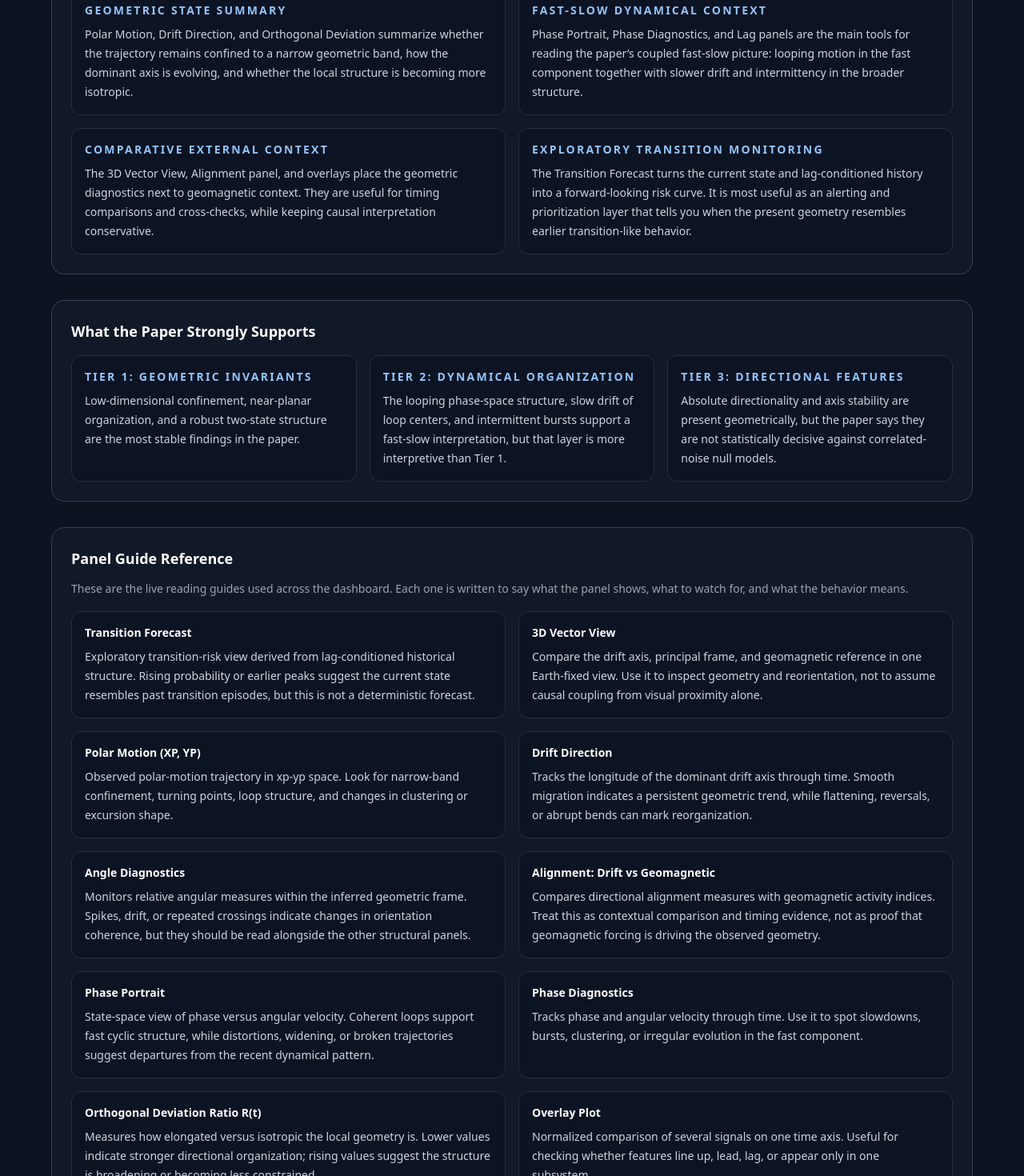
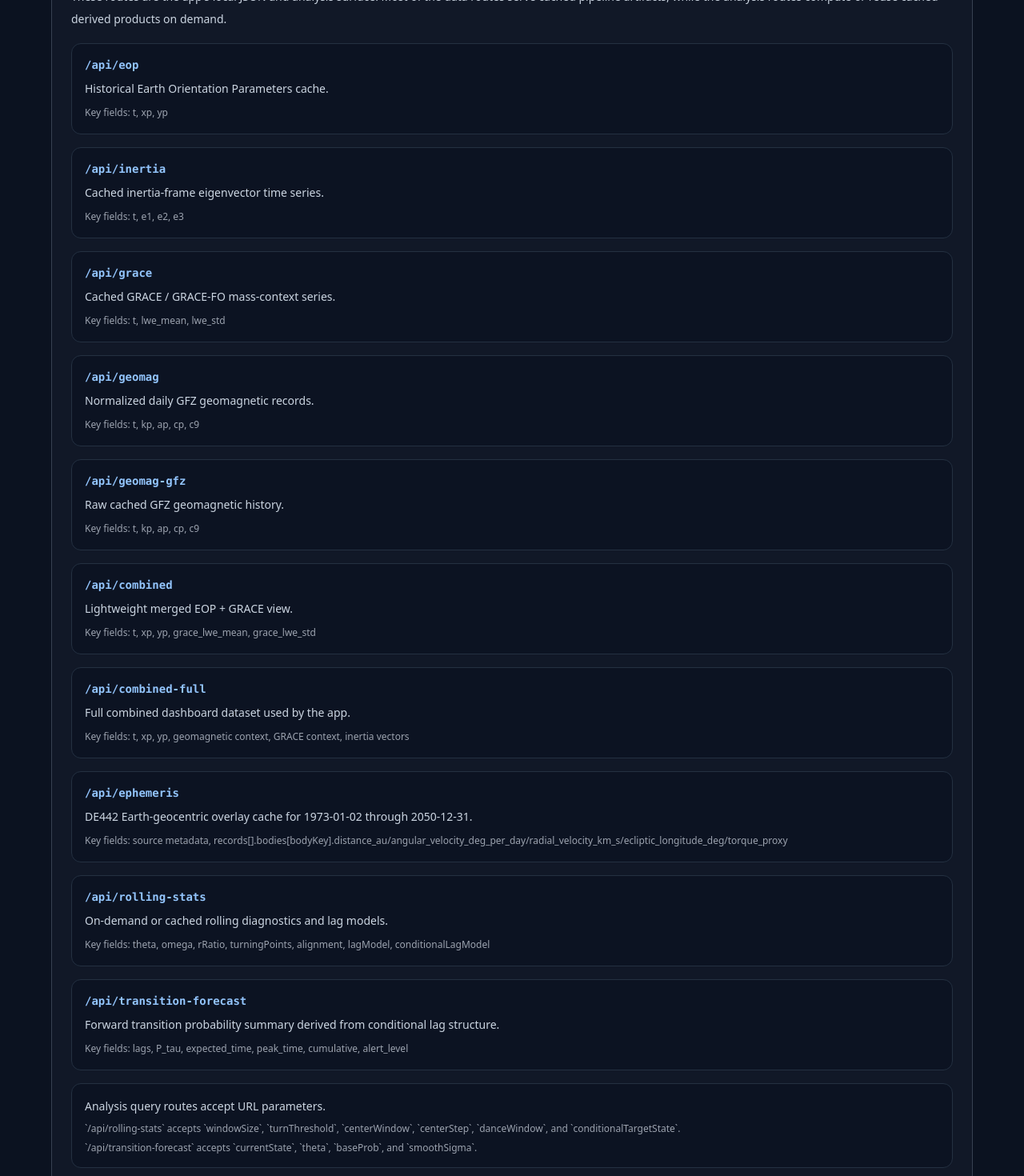
Before and after one commit to nobulart/drift, a Next.js app: page /docs in a window 1280 px wide. Shown: the part 2240-3710 px from the top of the page at 80% size. Built offline with nearby package versions, Linux system fonts and the light colour scheme.

Commit message:
Document API endpoints

```diff
--- a/src/app/docs/page.tsx
+++ b/src/app/docs/page.tsx
@@ -45,6 +45,59 @@ const pipelineSteps = [
   'Compute drift, rolling diagnostics, lag models, and forecast inputs.',
   'Serve combined artifacts through API routes and prebuilt data files.',
   'Render synchronized interactive panels in the browser.',
+];
+
+const apiRows = [
+  {
+    route: '/api/eop',
+    purpose: 'Historical Earth Orientation Parameters cache.',
+    fields: 't, xp, yp',
+  },
+  {
+    route: '/api/inertia',
+    purpose: 'Cached inertia-frame eigenvector time series.',
+    fields: 't, e1, e2, e3',
+  },
+  {
+    route: '/api/grace',
+    purpose: 'Cached GRACE / GRACE-FO mass-context series.',
+    fields: 't, lwe_mean, lwe_std',
+  },
+  {
+    route: '/api/geomag',
+    purpose: 'Normalized daily GFZ geomagnetic records.',
+    fields: 't, kp, ap, cp, c9',
+  },
+  {
+    route: '/api/geomag-gfz',
+    purpose: 'Raw cached GFZ geomagnetic history.',
+    fields: 't, kp, ap, cp, c9',
+  },
+  {
+    route: '/api/combined',
+    purpose: 'Lightweight merged EOP + GRACE view.',
+    fields: 't, xp, yp, grace_lwe_mean, grace_lwe_std',
+  },
+  {
+    route: '/api/combined-full',
+    purpose: 'Full combined dashboard dataset used by the app.',
+    fields: 't, xp, yp, geomagnetic context, GRACE context, inertia vectors',
+  },
+  {
+    route: '/api/ephemeris',
+    purpose: 'DE442 Earth-geocentric overlay cache for 1973-01-02 through 2050-12-31.',
+    fields: 'source metadata, records[].bodies[bodyKey].distance_au/angular_velocity_deg_per_day/radial_velocity_km_s/ecliptic_longitude_deg/torque_proxy',
+  },
+  {
+    route: '/api/rolling-stats',
+    purpose: 'On-demand or cached rolling diagnostics and lag models.',
+    fields: 'theta, omega, rRatio, turningPoints, alignment, lagModel, conditionalLagModel',
+  },
+  {
+    route: '/api/transition-forecast',
+    purpose: 'Forward transition probability summary derived from conditional lag structure.',
+    fields: 'lags, P_tau, expected_time, peak_time, cumulative, alert_level',
+  },
 ];
 
 export default function DocsPage() {
@@ -179,6 +232,33 @@ export default function DocsPage() {
         </section>
 
         <section className="rounded-2xl border border-[#374151] bg-[#111827] p-6">
+          <h2 className="text-lg font-bold text-white">API Endpoints</h2>
+          <p className="mt-3 text-sm leading-7 text-[#cbd5e1]">
+            These routes are the app&apos;s local JSON and analysis surface. Most of the data routes serve cached pipeline artifacts, while the analysis routes compute or reuse cached derived products on demand.
+          </p>
+          <div className="mt-4 space-y-4">
+            {apiRows.map((row) => (
+              <article key={row.route} className="rounded-xl border border-[#243041] bg-[#0b1220]/70 p-4">
+                <div className="flex flex-wrap items-center justify-between gap-2">
+                  <code className="text-sm font-semibold text-[#93c5fd]">{row.route}</code>
+                </div>
+                <p className="mt-2 text-sm leading-6 text-[#cbd5e1]">{row.purpose}</p>
+                <p className="mt-2 text-xs leading-5 text-[#9ca3af]">Key fields: {row.fields}</p>
+              </article>
+            ))}
+          </div>
+          <div className="mt-4 rounded-xl border border-[#243041] bg-[#0b1220]/70 p-4 text-sm leading-6 text-[#cbd5e1]">
+            <p>Analysis query routes accept URL parameters.</p>
+            <p className="mt-2 text-xs text-[#9ca3af]">
+              `/api/rolling-stats` accepts `windowSize`, `turnThreshold`, `centerWindow`, `centerStep`, `danceWindow`, and `conditionalTargetState`.
+            </p>
+            <p className="mt-2 text-xs text-[#9ca3af]">
+              `/api/transition-forecast` accepts `currentState`, `theta`, `baseProb`, and `smoothSigma`.
+            </p>
+          </div>
+        </section>
+
+        <section className="rounded-2xl border border-[#374151] bg-[#111827] p-6">
           <h2 className="text-lg font-bold text-white">What the Dashboard Outputs</h2>
           <div className="mt-4 grid gap-4 md:grid-cols-2">
             {DOCS_OUTPUTS.map((item) => (
```
Also changed, not shown: 1 other file (tests, documents, lock files or other folders).
